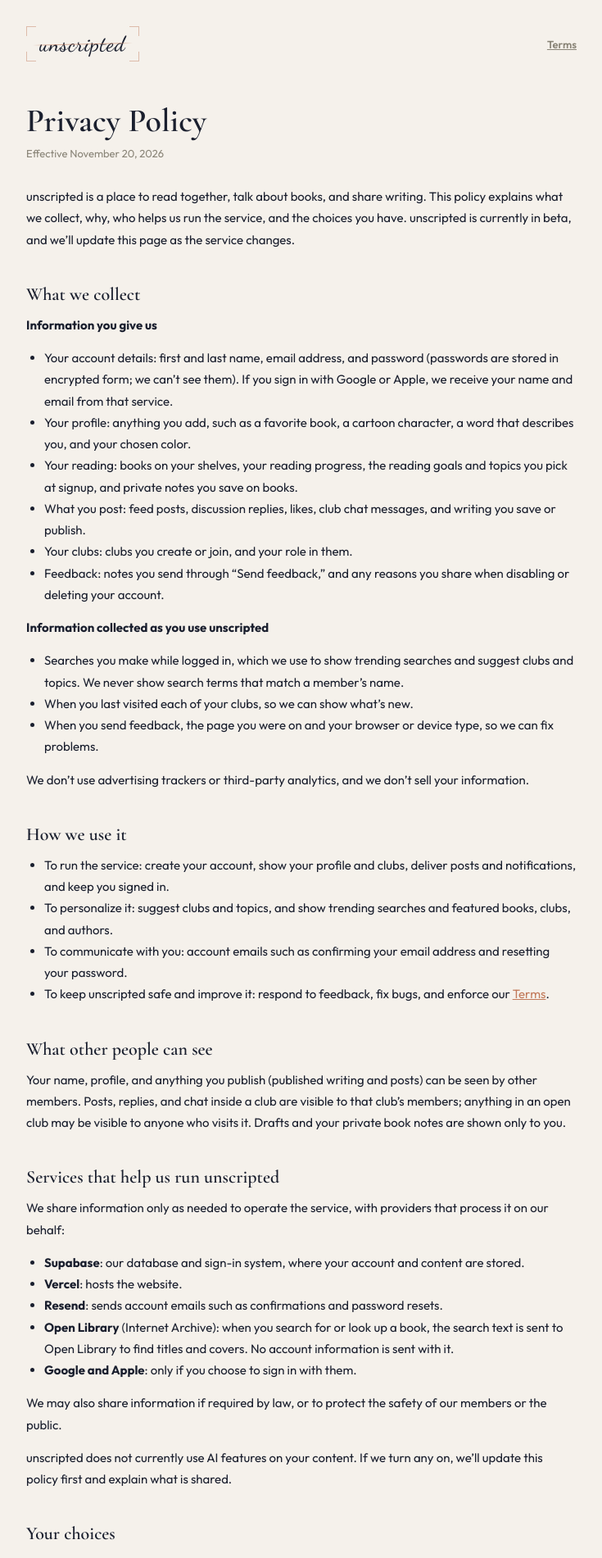
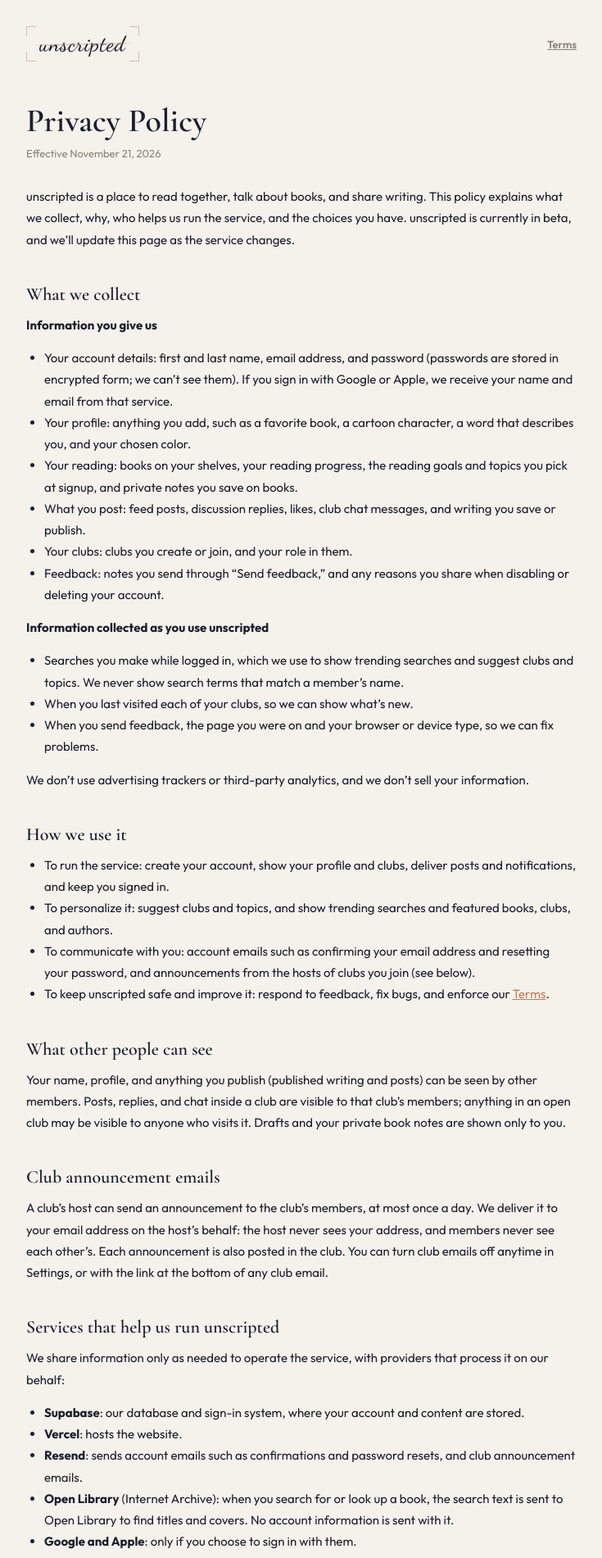
Before and after one commit to unscriptedconversations/unscripted, a Next.js app: page /privacy in a window 1280 px wide. Shown: the top 1901 px of the page at 82% size, without its empty margins (272-1007 px from the left). Built offline with nearby package versions, Linux system fonts and the light colour scheme.

Commit message:
Update privacy.js

```diff
--- a/pages/privacy.js
+++ b/pages/privacy.js
@@ -4,7 +4,7 @@ import Logo from '../components/Logo'
 // Privacy policy. Plain-language draft written from what the site actually
 // collects — have it reviewed before relying on it. Update EFFECTIVE and the
 // sections below whenever data handling changes (e.g. turning on AI features).
-const EFFECTIVE = 'November 20, 2026'
+const EFFECTIVE = 'November 21, 2026'
 const CONTACT = 'unscriptedbookclub3@gmail.com'
 
 const H = ({ children }) => (
@@ -54,19 +54,22 @@ export default function Privacy() {
         <UL>
           <li>To run the service: create your account, show your profile and clubs, deliver posts and notifications, and keep you signed in.</li>
           <li>To personalize it: suggest clubs and topics, and show trending searches and featured books, clubs, and authors.</li>
-          <li>To communicate with you: account emails such as confirming your email address and resetting your password.</li>
+          <li>To communicate with you: account emails such as confirming your email address and resetting your password, and announcements from the hosts of clubs you join (see below).</li>
           <li>To keep unscripted safe and improve it: respond to feedback, fix bugs, and enforce our <a href="/terms" style={{ color: 'var(--tc)' }}>Terms</a>.</li>
         </UL>
 
         <H>What other people can see</H>
         <P>Your name, profile, and anything you publish (published writing and posts) can be seen by other members. Posts, replies, and chat inside a club are visible to that club&rsquo;s members; anything in an open club may be visible to anyone who visits it. Drafts and your private book notes are shown only to you.</P>
 
+        <H>Club announcement emails</H>
+        <P>A club&rsquo;s host can send an announcement to the club&rsquo;s members, at most once a day. We deliver it to your email address on the host&rsquo;s behalf: the host never sees your address, and members never see each other&rsquo;s. Each announcement is also posted in the club. You can turn club emails off anytime in Settings, or with the link at the bottom of any club email.</P>
+
         <H>Services that help us run unscripted</H>
         <P>We share information only as needed to operate the service, with providers that process it on our behalf:</P>
         <UL>
           <li><strong>Supabase</strong>: our database and sign-in system, where your account and content are stored.</li>
           <li><strong>Vercel</strong>: hosts the website.</li>
-          <li><strong>Resend</strong>: sends account emails such as confirmations and password resets.</li>
+          <li><strong>Resend</strong>: sends account emails such as confirmations and password resets, and club announcement emails.</li>
           <li><strong>Open Library</strong> (Internet Archive): when you search for or look up a book, the search text is sent to Open Library to find titles and covers. No account information is sent with it.</li>
           <li><strong>Google and Apple</strong>: only if you choose to sign in with them.</li>
         </UL>
@@ -77,6 +80,7 @@ export default function Privacy() {
         <UL>
           <li><strong>Edit</strong> your profile at any time.</li>
           <li><strong>Delete</strong> your own posts, replies, and writing. Hosts can also remove posts in their clubs. When a reply that others answered is deleted, its text is erased and it shows as removed, so the replies to it stay readable.</li>
+          <li><strong>Turn off club emails</strong> in Settings.</li>
           <li><strong>Disable</strong> your account from Settings; logging in again reactivates it.</li>
           <li><strong>Delete</strong> your account from Settings, which removes your profile. To have your sign-in record and any remaining data removed, or to request a copy of your information, email us at <a href={`mailto:${CONTACT}`} style={{ color: 'var(--tc)' }}>{CONTACT}</a>.</li>
         </UL>
```
